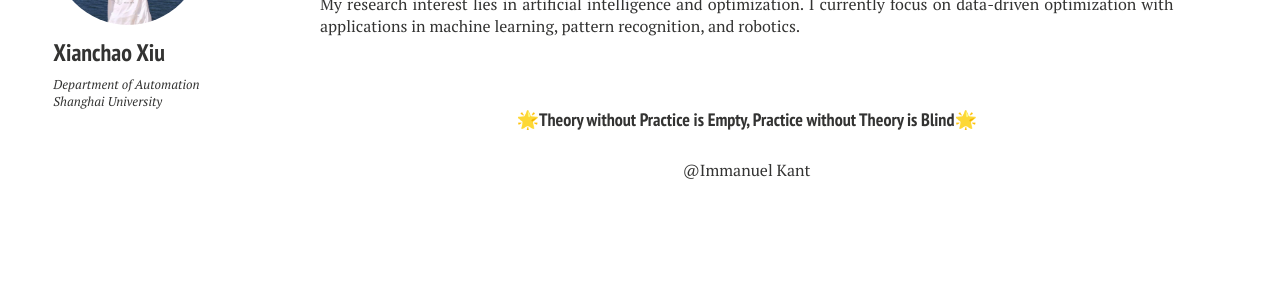
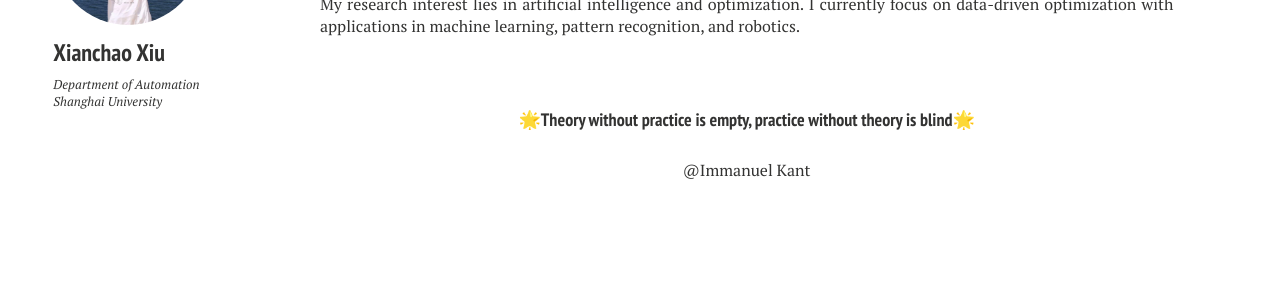
Before and after one commit to xianchaoxiu/xianchaoxiu.github.io, a Jekyll site: the page built from index.md, in a window 1280 px wide. Shown: the part 197-497 px from the top of the page. Built offline with Jekyll 4.4.1, drawn with Linux system fonts in a browser that asks for light colours; nearby versions of some CDN libraries.

Commit message:
Update home2.html

```diff
--- a/_layouts/home2.html
+++ b/_layouts/home2.html
@@ -36,7 +36,7 @@
 
 
 <br>
-<h4 align="center">🌟Theory without Practice is Empty, Practice without Theory is Blind🌟</h4>
+<h4 align="center">🌟Theory without practice is empty, practice without theory is blind🌟</h4>
 <p align="center">@Immanuel Kant </p>
 
 
```
